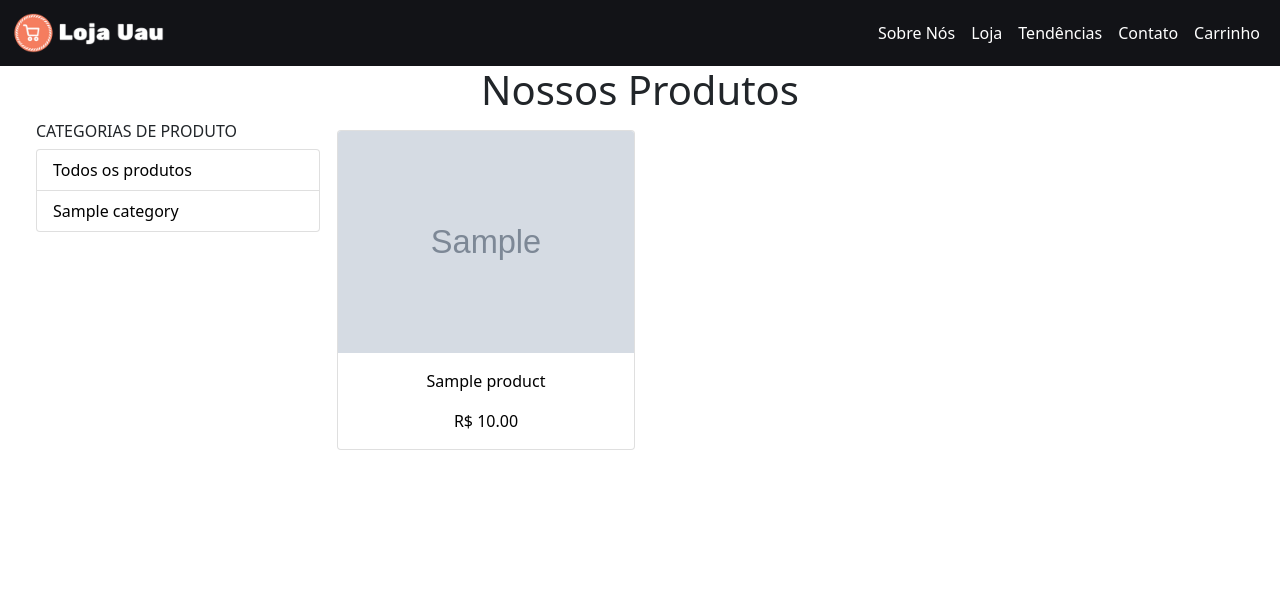
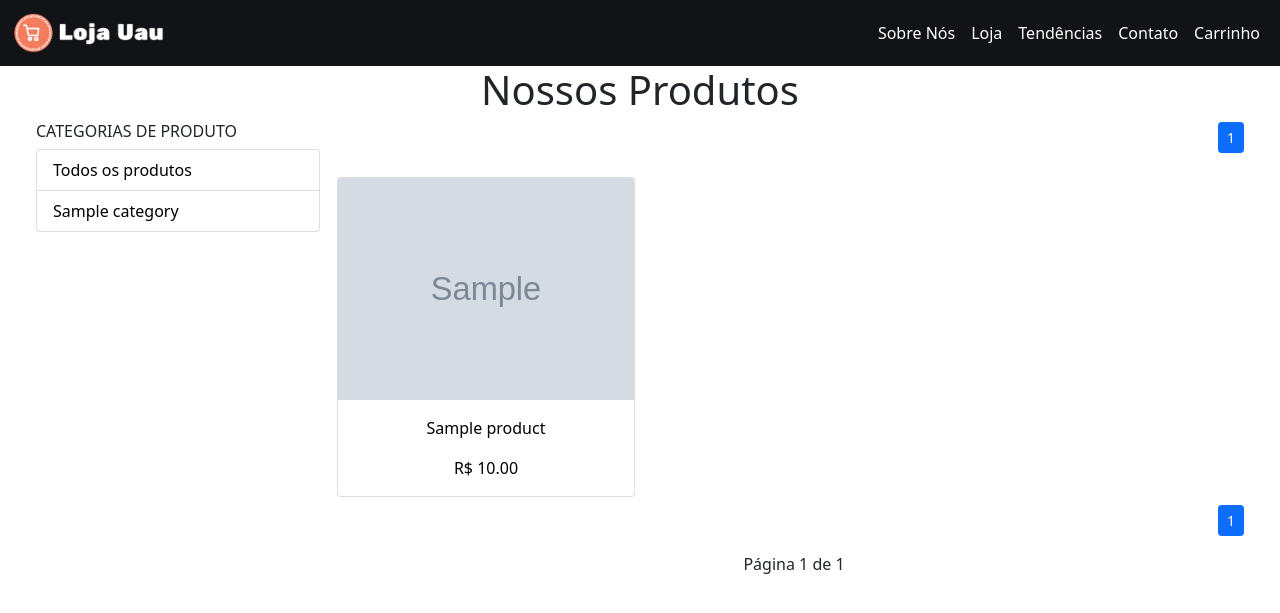
Before and after one commit to matheuskbar/LojaVirtualDjango, a Django app: page /products/ in a window 1280 px wide. Shown: the top 613 px of the page. Run offline with Django 3.2, Linux system fonts and the light colour scheme; tables that the repository leaves empty hold one stand-in row (values such as "Sample post"); grey boxes marked "Sample" are stand-in pictures.

Commit message:
Paginação em produtos

```diff
--- a/products/models/category.py
+++ b/products/models/category.py
@@ -15,4 +15,4 @@ class Category(models.Model):
         return self.name
 
     def get_absolute_url(self):
-        return reverse('people-detail', kwargs={'pk': self.pk})
+        return reverse('products:list_by_category', kwargs={'slug': self.slug})
--- a/products/models/product.py
+++ b/products/models/product.py
@@ -1,5 +1,6 @@
 from autoslug import AutoSlugField
 from django.db import models
+from django.urls import reverse
 from model_utils.models import TimeStampedModel
 from stdimage import StdImageField
 
@@ -26,3 +27,6 @@ class Product(TimeStampedModel):
 
     def __str__(self):
         return self.name
+
+    def get_absolute_url(self):
+        return reverse('products:detail', kwargs={'slug': self.slug})
--- a/products/urls.py
+++ b/products/urls.py
@@ -6,6 +6,6 @@ app_name = 'products'
 
 urlpatterns = [
     path('', ProductsList.as_view(), name='list'),
+    path("category/<slug:slug>/", ProductsList.as_view(), name="list_by_category"),
     path('<slug:slug>/', ProductDetail.as_view(), name='detail'),
-    path("category/<slug:slug>/", ProductsList.as_view(), name="list_by_category"),
 ]
--- a/templates/products/product_list.html
+++ b/templates/products/product_list.html
@@ -1,7 +1,7 @@
 {% extends 'base.html' %}
 
 {% block style %}
-    nav {
+    #main-nav {
         background-color: #121317;
     }
 
@@ -20,7 +20,7 @@
 {% endblock title %}
 
 {% block header %}
-    <nav class="navbar navbar-expand-lg">
+    <nav id="main-nav" class="navbar navbar-expand-lg">
       <div class="container-fluid">
           <a class="navbar-brand" href="{% url 'pages:home' %}">
               <img id="logo-img" src="/static/img/logo.png" alt="Minha loja">
@@ -58,7 +58,7 @@
 
                 {% for cat in categories %}
                     <li class="list-group-item {% if category == cat %}active{% endif %}">
-                        <a href="#" class="product-link">{{ cat.name }}</a>
+                        <a href="{{ cat.get_absolute_url }}" class="product-link">{{ cat.name }}</a>
                     </li>
                 {% empty %}
                     <h6>Não há categorias para exibir</h6>
@@ -67,6 +67,42 @@
         </aside>
         <div class="col-9 text-center">
             <div class="row">
+                {% if object_list %}
+                    <nav>
+                      <ul class="pagination pagination-sm justify-content-end">
+                        {% if page_obj.has_previous %}
+                            <li class="page-item">
+                              <a class="page-link product-link" href="?page={{ page_obj.previous_page_number }}">
+                                <span aria-hidden="true">&laquo;</span>
+                              </a>
+                            </li>
+                            <li class="page-item">
+                              <a class="page-link product-link" href="?page={{ page_obj.previous_page_number }}">
+                                <span>{{ page_obj.previous_page_number }}</span>
+                              </a>
+                            </li>
+                        {% endif%}
+                        <li class="page-item active">
+                            <a class="page-link product-link" href="?page={{ page_obj.number }}">{{page_obj.number}}</a>
+                        </li>
+                        {% if page_obj.has_next %}
+                            <li class="page-item">
+                                <a class="page-link product-link" href="?page={{ page_obj.next_page_number }}">{{page_obj.next_page_number}}</a>
+                            </li>
+                            {% if page_obj.next_page_number != paginator.num_pages %}
+                                <li class="page-item">
+                                    <a class="page-link product-link" href="?page={{ page_obj.next_page_number|add:1 }}">{{page_obj.next_page_number|add:1}}</a>
+                                </li>
+                            {% endif %}
+                            <li class="page-item">
+                              <a class="page-link product-link" href="?page={{ page_obj.next_page_number }}">
+                                <span>&raquo;</span>
+                              </a>
+                            </li>
+                        {% endif %}
+                      </ul>
+                    </nav>
+                {% endif %}
                 {% for prod in object_list %}
                     <div class="col-4" style="padding: 0.5em 0.3em;">
                         <a class="product-link" href="{% url 'products:detail' prod.slug %}">
@@ -82,6 +118,46 @@
                 {% empty %}
                     <h6>Não há produtos para exibir</h6>
                 {% endfor %}
+                {% if object_list %}
+                    <nav>
+                      <ul class="pagination pagination-sm justify-content-end">
+                        {% if page_obj.has_previous %}
+                            <li class="page-item">
+                              <a class="page-link product-link" href="?page={{ page_obj.previous_page_number }}">
+                                <span aria-hidden="true">&laquo;</span>
+                              </a>
+                            </li>
+                            <li class="page-item">
+                              <a class="page-link product-link" href="?page={{ page_obj.previous_page_number }}">
+                                <span>{{ page_obj.previous_page_number }}</span>
+                              </a>
+                            </li>
+                        {% endif %}
+                        <li class="page-item active">
+                            <a class="page-link product-link" href="?page={{ page_obj.number }}">{{page_obj.number}}</a>
+                        </li>
+                        {% if page_obj.has_next %}
+                            <li class="page-item">
+                                <a class="page-link product-link" href="?page={{ page_obj.next_page_number }}">{{page_obj.next_page_number}}</a>
+                            </li>
+                            {% if page_obj.next_page_number != paginator.num_pages %}
+                                <li class="page-item">
+                                    <a class="page-link product-link" href="?page={{ page_obj.next_page_number|add:1 }}">{{page_obj.next_page_number|add:1}}</a>
+                                </li>
+                            {% endif %}
+                            <li class="page-item">
+                              <a class="page-link product-link" href="?page={{ page_obj.next_page_number }}">
+                                <span>&raquo;</span>
+                              </a>
+                            </li>
+                        {% endif %}
+                      </ul>
+                    </nav>
+                    <p>
+                        <span>Página {{page_obj.number}} de {{ paginator.num_pages}}</span>
+                    </p>
+                {% endif %}
+
             </div>
         </div>
     </main>
```
